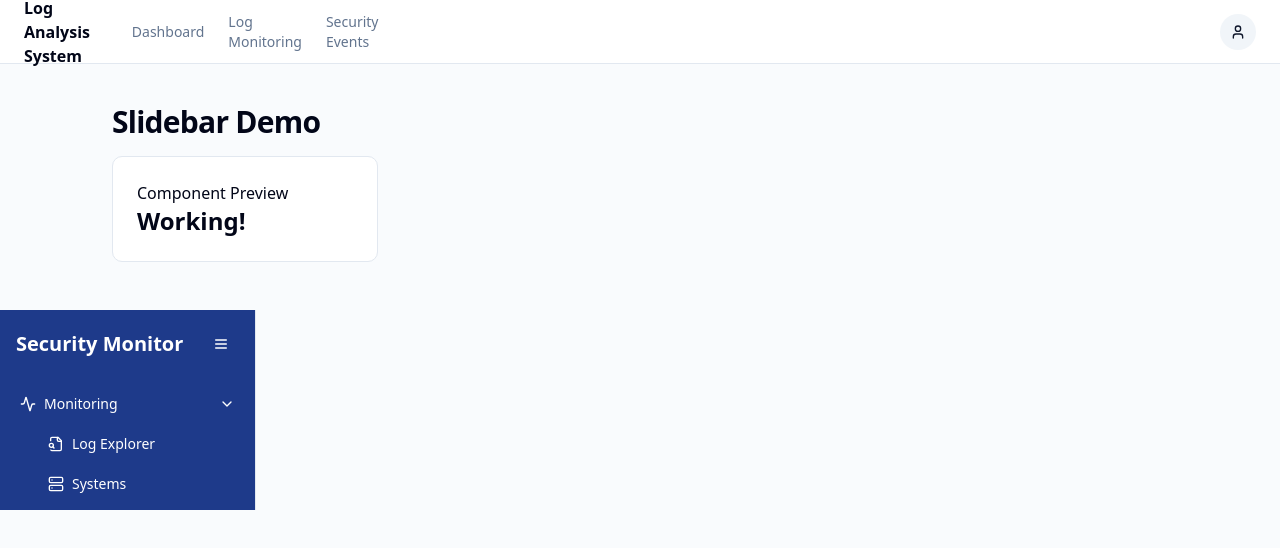
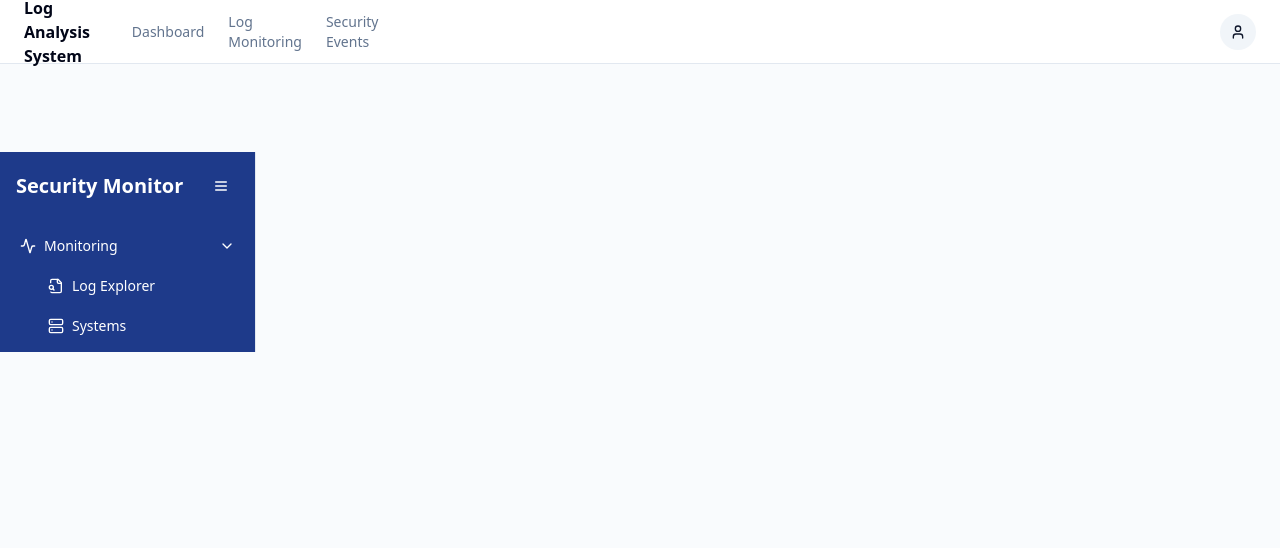
Before and after one commit to smileycookie/CyArt_frontend, a Next.js app in the folder frontend/: page /feature/slidebar in a window 1280 px wide. Shown: the top 548 px of the page. Built offline with nearby package versions, Linux system fonts and the light colour scheme.

Commit message:
sidebar,menubar

```diff
--- a/frontend/src/app/feature/slidebar/page.tsx
+++ b/frontend/src/app/feature/slidebar/page.tsx
@@ -5,15 +5,10 @@ export default function SlidebarPage() {
     <SlidebarLayout>
       <div className="flex flex-col">
         <div className="flex-1 space-y-4 p-8 pt-6">
-          <h2 className="text-3xl font-bold tracking-tight">Slidebar Demo</h2>
-          <div className="grid gap-4 md:grid-cols-2 lg:grid-cols-4">
-            <div className="rounded-lg border bg-card p-6">
-              <h3 className="font-medium">Component Preview</h3>
-              <p className="text-2xl font-bold">Working!</p>
-            </div>
+
           </div>
         </div>
-      </div>
+
     </SlidebarLayout>
   )
 }
```
